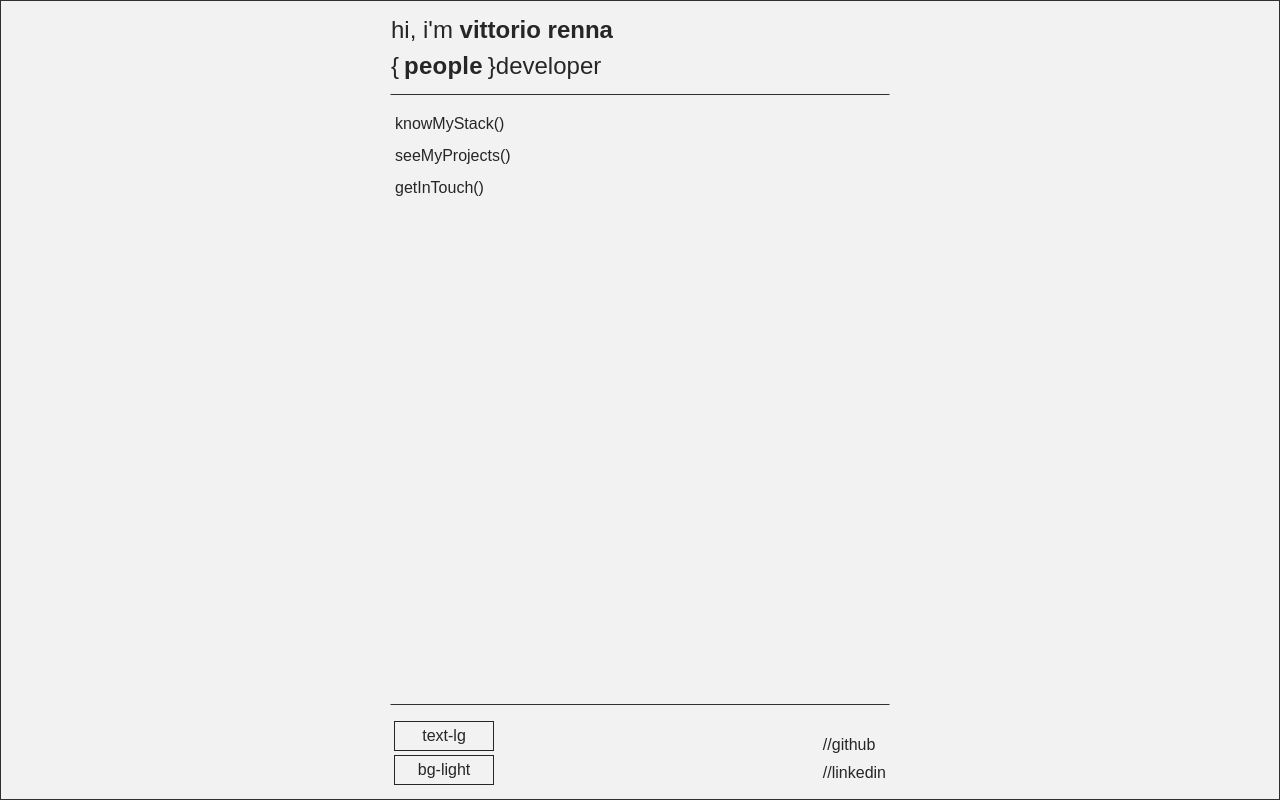
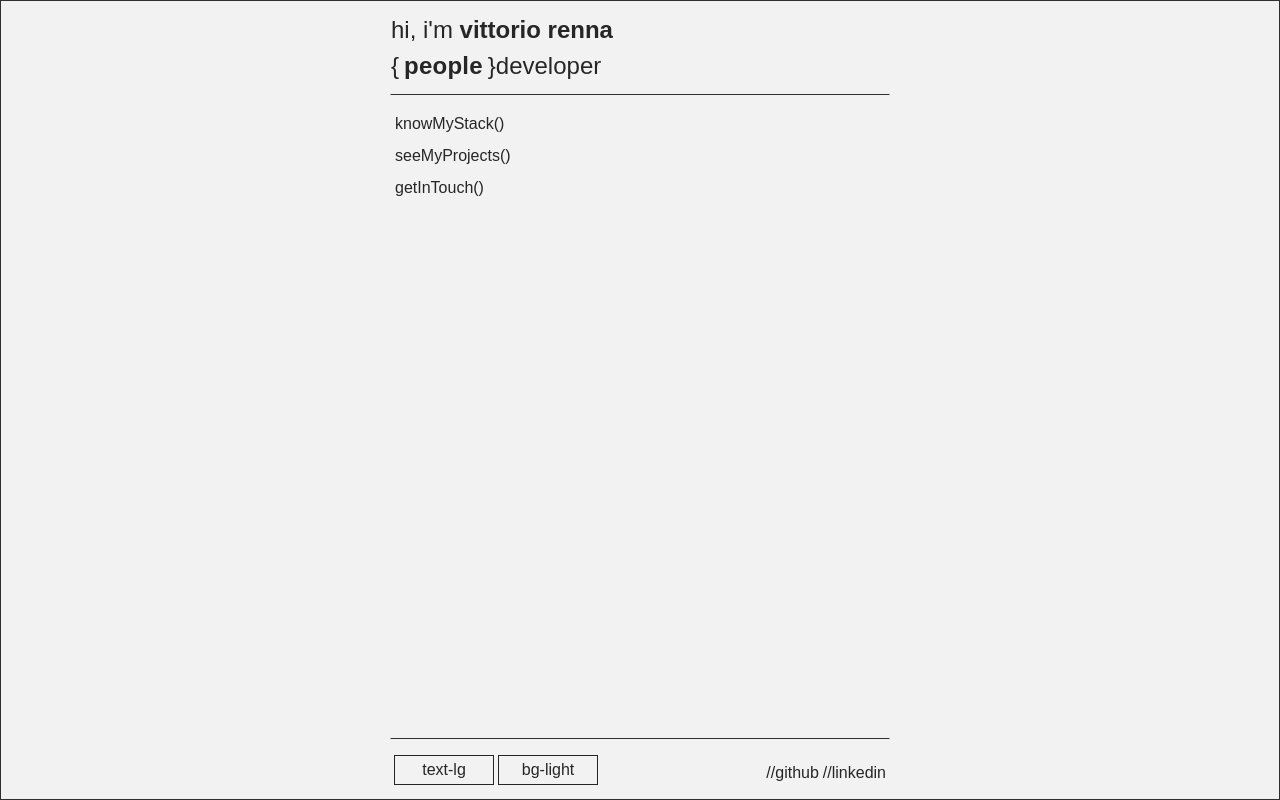
Before and after one commit to rennavittorio/personal-portfolio, a Vue app: page / in a window 1280 px wide. Built offline with nearby package versions, Linux system fonts and the light colour scheme.

Commit message:
edit: edit browser icon edit: edit footer flex style

```diff
--- a/index.html
+++ b/index.html
@@ -2,7 +2,7 @@
 <html lang="en">
   <head>
     <meta charset="UTF-8" />
-    <link rel="icon" type="image/svg+xml" href="/vite.svg" />
+    <link rel="icon" type="image/svg+xml" href="/programming.png" />
     <meta name="viewport" content="width=device-width, initial-scale=1.0" />
     <title>reindev</title>
   </head>
--- a/src/components/FooterComp.vue
+++ b/src/components/FooterComp.vue
@@ -40,8 +40,8 @@ export default defineComponent ({
 
 
     <footer class="footer container p-1">
-        <div class="footer-wrapper flex justify-between items-end">
-          <div class="btn-wrapper flex flex-col gap-1">
+        <div class="footer-wrapper flex justify-between items-end gap-3">
+          <div class="btn-wrapper flex flex-wrap gap-1">
             <div
             @click="toggleText()"
             :class="['btn',
@@ -61,7 +61,7 @@ export default defineComponent ({
               <span v-else-if="store.mode === 1">bg-dark</span>
             </div>
           </div>
-          <div class="links-wrapper flex flex-col gap-1">
+          <div class="links-wrapper flex flex-wrap gap-1">
             <a href="#">
               //github
             </a>
```
Also changed, not shown: public/programming.png (added), public/web.png (added).
